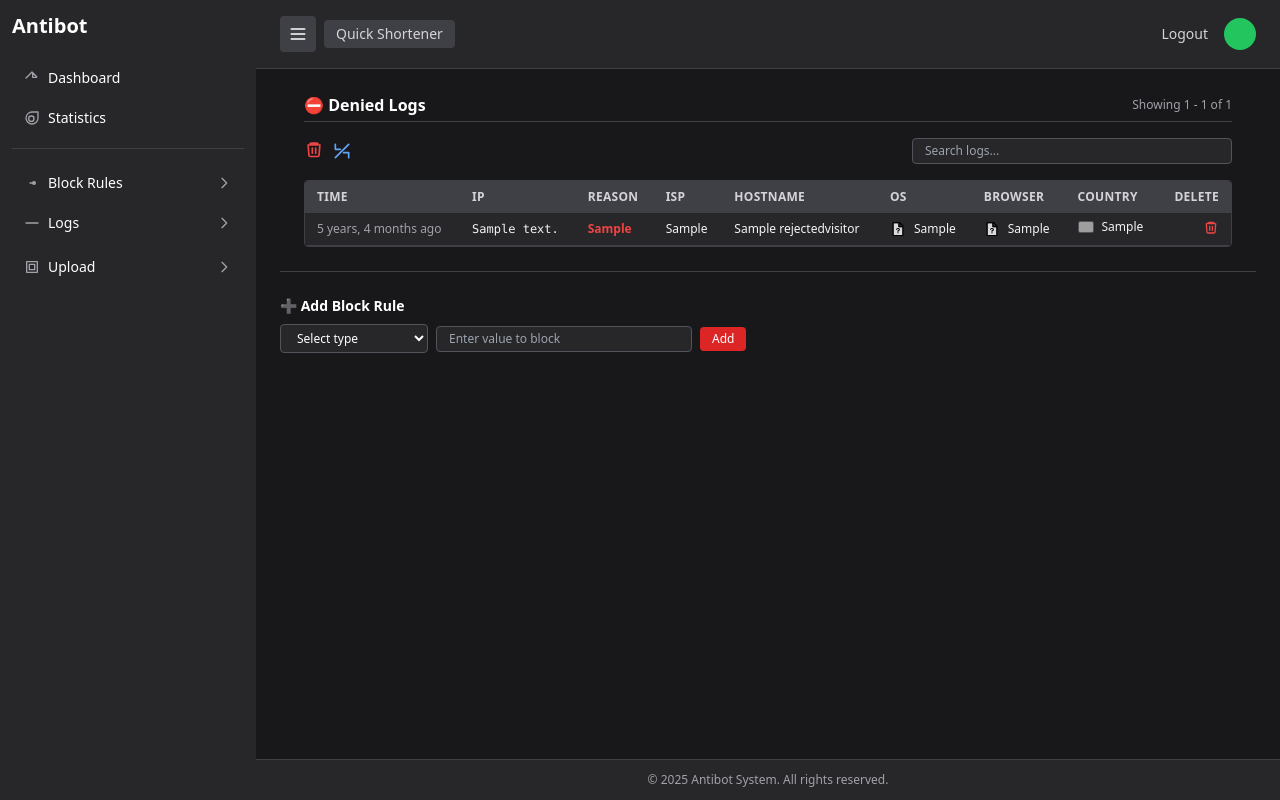
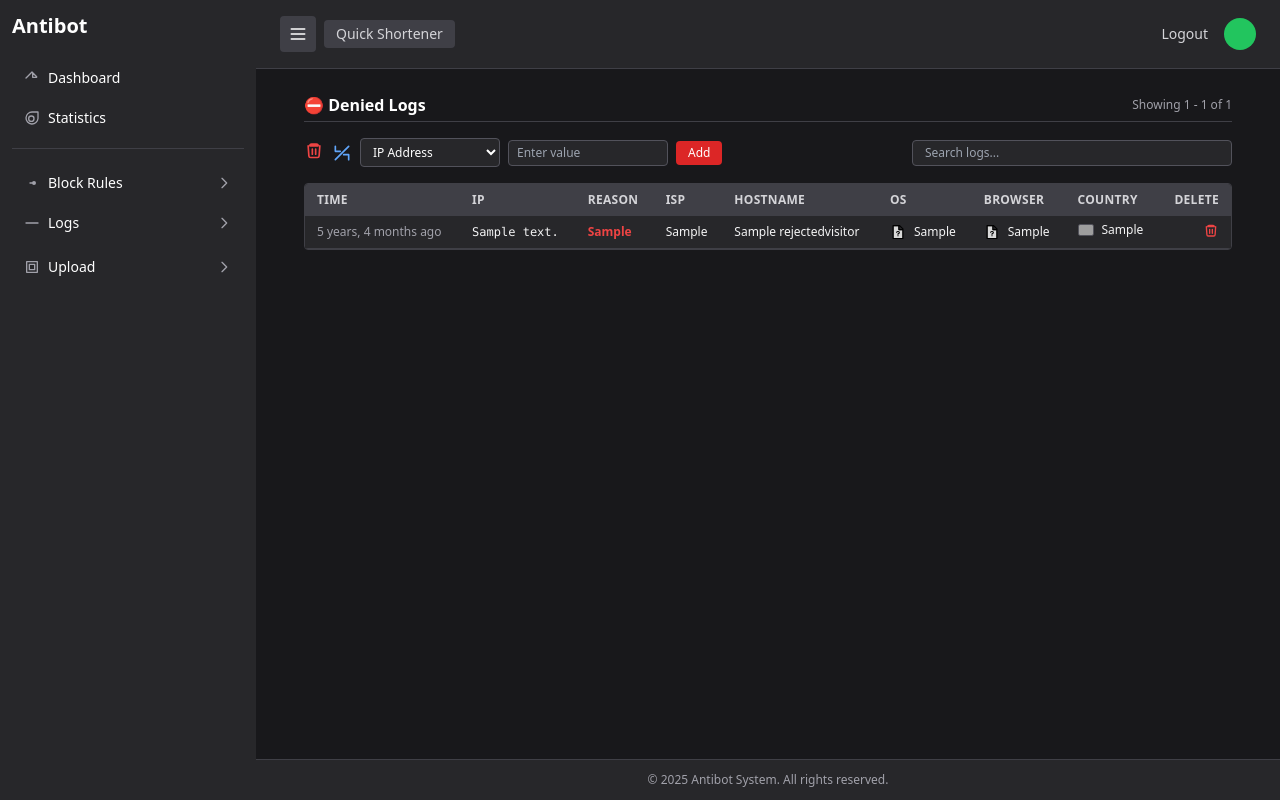
Before and after one commit to nobodycp/antibot, a Django app: page /denied-logs/ in a window 1280 px wide. Run offline with Django 4.2, Linux system fonts and the light colour scheme; a user stored in the database is signed in; tables that the repository leaves empty hold one stand-in row (values such as "Sample post"); some libraries are stand-ins or nearby versions; grey boxes are pictures that could not be loaded.

Commit message:
🔁 Sync local changes to GitHub (2025-06-05 22:39:21)

```diff
--- a/dashboard/templates/denied_logs.html
+++ b/dashboard/templates/denied_logs.html
@@ -15,38 +15,53 @@
       {% endif %}
     </span>
   </h1>
-<div id="htmx-messages"></div>
 
   <!-- Controls -->
 <div class="flex flex-col md:flex-row md:items-center md:justify-between gap-2 mb-4">
-    <div class="flex items-center gap-2">
+  <div class="flex flex-wrap items-center gap-2">
+
     <!-- Delete All -->
-      <form method="post" class="flex items-center gap-2"
-            hx-post="{% url 'dashboard:denied_logs' %}" hx-target="#denied-logs-wrapper" hx-swap="outerHTML">
+    <form method="post" hx-post="{% url 'dashboard:denied_logs' %}" hx-target="#denied-logs-wrapper" hx-swap="outerHTML">
       {% csrf_token %}
       <input type="hidden" name="delete_all" value="1">
-        <div class="relative group">
       <button type="submit" class="text-red-500 hover:text-red-700">
+        <!-- أيقونة الحذف -->
         <svg xmlns="http://www.w3.org/2000/svg" class="w-5 h-5" fill="none" viewBox="0 0 24 24" stroke="currentColor" stroke-width="2">
-              <title>Delete All</title>
           <path stroke-linecap="round" stroke-linejoin="round"
                 d="M19 7l-.867 12.142A2 2 0 0116.138 21H7.862a2 2 0 01-1.995-1.858L5 7m5 4v6m4-6v6M9 7h6m2 0a2 2 0 00-2-2H9a2 2 0 00-2 2h10z" />
         </svg>
       </button>
-        </div>
     </form>
 
     <!-- Refresh -->
-      <div class="relative group">
-        <a href="#" hx-get="{% url 'dashboard:denied_logs_table' %}" hx-target="#logs-table-body" hx-swap="outerHTML"
-           class="text-blue-400 hover:text-blue-600">
+    <a href="#" hx-get="{% url 'dashboard:denied_logs_partial' %}" hx-target="#denied-logs-wrapper" hx-swap="outerHTML" class="text-blue-400 hover:text-blue-600">
       <svg title="Refresh" xmlns="http://www.w3.org/2000/svg" class="w-5 h-5" fill="none"
            viewBox="0 0 24 24" stroke="currentColor" stroke-width="2">
-            <path stroke-linecap="round" stroke-linejoin="round"
-                  d="M4 4v6h6M20 20v-6h-6M4 20l16-16" />
+        <path stroke-linecap="round" stroke-linejoin="round" d="M4 4v6h6M20 20v-6h-6M4 20l16-16" />
       </svg>
     </a>
-      </div>
+
+    <!-- Add Block Rule -->
+    <form method="post" class="flex flex-wrap items-center gap-2"
+          hx-post="{% url 'dashboard:add_block_rule' %}"
+          hx-target="#htmx-messages"
+          hx-swap="innerHTML">
+      {% csrf_token %}
+      <select name="block_type" required
+              class="px-2 py-1 bg-zinc-800 border border-zinc-600 rounded text-xs text-white">
+        <option value="ip" selected>IP Address</option>
+        <option value="isp">ISP</option>
+        <option value="hostname">Hostname</option>
+        <option value="os">Operating System</option>
+        <option value="browser">Browser</option>
+      </select>
+
+      <input type="text" name="block_value" required placeholder="Enter value"
+             class="px-2 py-1 bg-zinc-800 border border-zinc-600 rounded text-xs text-white w-40" />
+
+      <button type="submit"
+              class="bg-red-600 hover:bg-red-700 text-white px-3 py-1 rounded text-xs">Add</button>
+    </form>
   </div>
 
   <!-- Search -->
@@ -56,6 +71,7 @@
            class="px-3 py-1 bg-zinc-800 border border-zinc-600 rounded text-xs text-white w-full focus:outline-none focus:ring-1 focus:ring-purple-500" />
   </form>
 </div>
+
 
   <!-- Wrapper -->
   {% include "partials/denied_logs_partial.html" %}
@@ -71,26 +87,6 @@
     }
   });
 </script>
-<hr class="my-6 border-zinc-700" />
-<h2 class="text-white text-sm font-semibold mb-2">➕ Add Block Rule</h2>
 
-<form method="post" class="flex flex-col md:flex-row md:items-center gap-2"
-      hx-post="{% url 'dashboard:add_block_rule' %}" hx-target="#htmx-messages" hx-swap="beforebegin">
-  {% csrf_token %}
-  <select name="block_type" required
-          class="px-3 py-1 bg-zinc-800 border border-zinc-600 rounded text-xs text-white">
-    <option value="">Select type</option>
-    <option value="ip">IP Address</option>
-    <option value="isp">ISP</option>
-    <option value="hostname">Hostname</option>
-    <option value="os">Operating System</option>
-    <option value="browser">Browser</option>
-  </select>
 
-  <input type="text" name="block_value" required placeholder="Enter value to block"
-         class="px-3 py-1 bg-zinc-800 border border-zinc-600 rounded text-xs text-white w-full md:w-64" />
-
-  <button type="submit"
-          class="bg-red-600 hover:bg-red-700 text-white px-3 py-1 rounded text-xs">Add</button>
-</form>
 {% endblock %}
--- a/dashboard/templates/partials/denied_logs_partial.html
+++ b/dashboard/templates/partials/denied_logs_partial.html
@@ -5,8 +5,9 @@
      hx-target="#denied-logs-wrapper"
      hx-swap="outerHTML">
 
+<div id="htmx-messages">
   {% include "partials/messages.html" %}
-
+</div>
   <div class="rounded overflow-hidden border border-zinc-700">
     <table class="w-full bg-zinc-800 text-xs">
     <thead class="bg-zinc-700 text-left text-zinc-300 uppercase tracking-wide">
```
Lines whose indentation alone changed are shown as unchanged.
